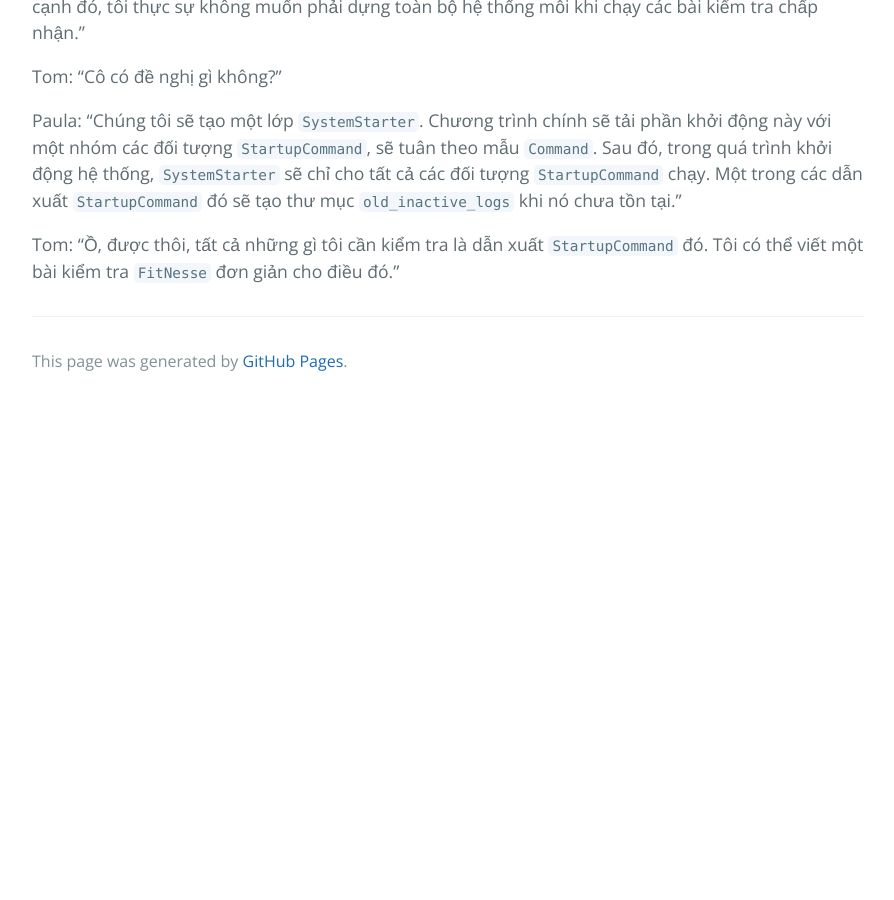
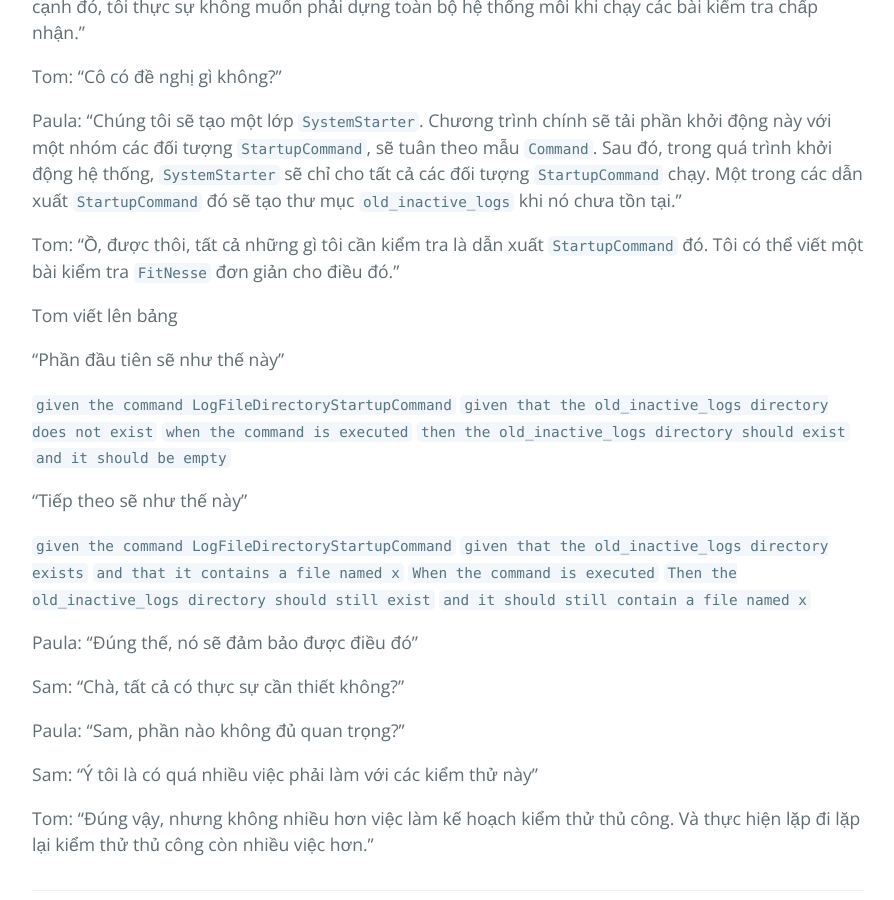
Before and after one commit to HaiBV/haibv.github.io, a Jekyll site: the page built from clean-coder/chapter-7-acceptance-testing.md, in a window 1280 px wide and 900 px high, scrolled down 7204 px. Shown: the whole window, without its empty margins (192-1086 px from the left). Built offline with Jekyll 4.4.1, drawn with Linux system fonts in a browser that asks for light colours; our own code applies the rules of GitHub Pages for plain Markdown files; before the commit the page ends 7609 px from its top, so only the background shows below that.

Commit message:
Book - The Clean Coder - Chapter 7 - Acceptance Testing

```diff
--- a/clean-coder/chapter-7-acceptance-testing.md
+++ b/clean-coder/chapter-7-acceptance-testing.md
@@ -205,3 +205,32 @@
 Paula: "Chúng tôi sẽ tạo một lớp `SystemStarter`. Chương trình chính sẽ tải phần khởi động này với một nhóm các đối tượng `StartupCommand`, sẽ tuân theo mẫu `Command`. Sau đó, trong quá trình khởi động hệ thống, `SystemStarter` sẽ chỉ cho tất cả các đối tượng `StartupCommand` chạy. Một trong các dẫn xuất `StartupCommand` đó sẽ tạo thư mục `old_inactive_logs` khi nó chưa tồn tại."
 
 Tom: "Ồ, được thôi, tất cả những gì tôi cần kiểm tra là dẫn xuất `StartupCommand` đó. Tôi có thể viết một bài kiểm tra `FitNesse` đơn giản cho điều đó."
+
+Tom viết lên bảng
+
+"Phần đầu tiên sẽ như thế này"
+
+`given the command LogFileDirectoryStartupCommand`
+`given that the old_inactive_logs directory does not exist`
+`when the command is executed`
+`then the old_inactive_logs directory should exist`
+`and it should be empty`
+
+"Tiếp theo sẽ như thế này"
+
+`given the command LogFileDirectoryStartupCommand`
+`given that the old_inactive_logs directory exists`
+`and that it contains a file named x`
+`When the command is executed`
+`Then the old_inactive_logs directory should still exist`
+`and it should still contain a file named x`
+
+Paula: "Đúng thế, nó sẽ đảm bảo được điều đó"
+
+Sam: "Chà, tất cả có thực sự cần thiết không?"
+
+Paula: "Sam, phần nào không đủ quan trọng?"
+
+Sam: "Ý tôi là có quá nhiều việc phải làm với các kiểm thử này"
+
+Tom: "Đúng vậy, nhưng không nhiều hơn việc làm kế hoạch kiểm thử thủ công. Và thực hiện lặp đi lặp lại kiểm thử thủ công còn nhiều việc hơn."
```
